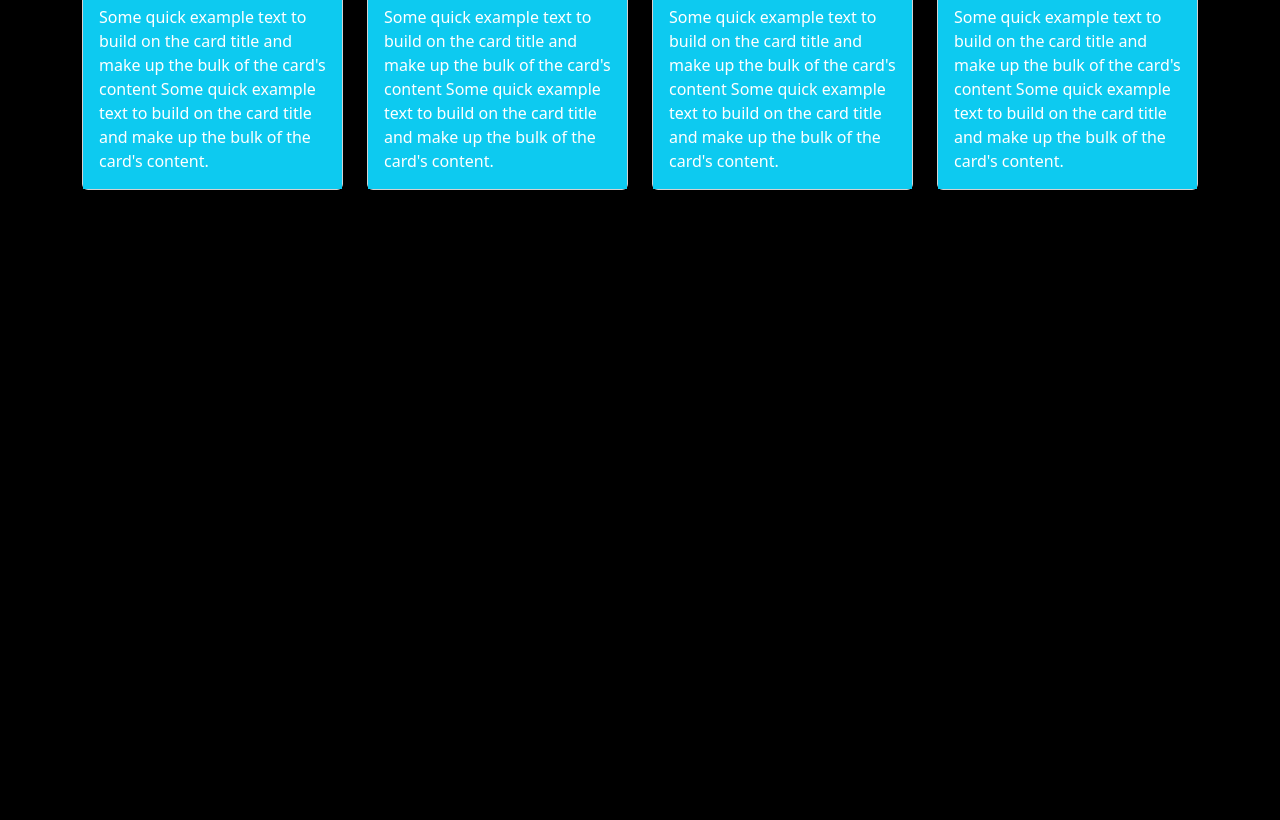
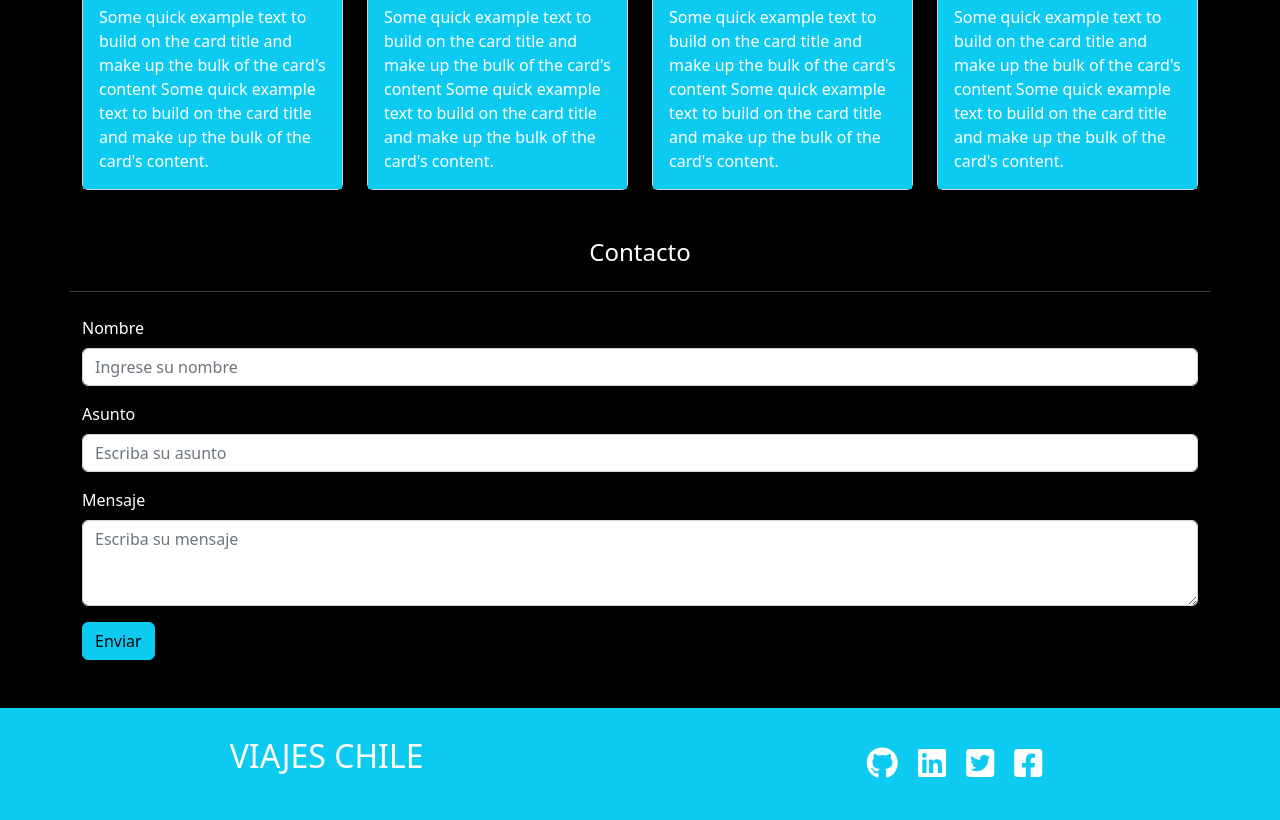
Before and after one commit to acolnar/viajeschile, a plain HTML site: page index.html in a window 1280 px wide. Shown: the part 1831-2651 px from the top of the page. Before the commit the page ends 2069 px from the top, so only its background shows below. Drawn offline with nearby package versions, Linux system fonts and the light colour scheme.

Commit message:
Contacto y Footer done

```diff
--- a/index.html
+++ b/index.html
@@ -146,9 +146,41 @@
         </div>
     </section>
 
+    <section id="contacto">
+        <div>
+            <h4 class="text-center my-4">Contacto</h4>
+            <hr class="container bg-info mb-4">
+        </div>
+        <div class="container">
+            <div class="mb-3">
+                <label for="exampleFormControlInput1" class="form-label">Nombre</label>
+                <input type="text" class="form-control" id="exampleFormControlInput1" placeholder="Ingrese su nombre">
+              </div>
+              <div class="mb-3">
+                <label for="exampleFormControlInput1" class="form-label">Asunto</label>
+                <input type="text" class="form-control" id="exampleFormControlInput1" placeholder="Escriba su asunto">
+              </div>
+              <div class="mb-3">
+                <label for="exampleFormControlTextarea1" class="form-label">Mensaje</label>
+                <textarea class="form-control" id="exampleFormControlTextarea1" rows="3" placeholder="Escriba su mensaje"></textarea></textarea>
+              </div>
+              <button type="button" class="btn btn-info">Enviar</button>
+        </div>
+    </section>
 
-
-
+    <footer class="container-fluid bg-info py-4 mt-5">
+        <div class="footer-wrap">
+            <div>
+                <p class="fs-2">VIAJES CHILE</p>
+            </div>
+            <div>
+                <i data-bs-toggle="tooltip" data-bs-placement="top" data-bs-title="Github" class="fa-brands fa-github fa-2x mx-2"></i>
+                <i data-bs-toggle="tooltip" data-bs-placement="top" data-bs-title="Linkedin" class="fa-brands fa-linkedin fa-2x mx-2"></i>
+                <i data-bs-toggle="tooltip" data-bs-placement="top" data-bs-title="Twitter" class="fa-brands fa-square-twitter fa-2x mx-2"></i>
+                <i data-bs-toggle="tooltip" data-bs-placement="top" data-bs-title="Facebook" class="fa-brands fa-square-facebook fa-2x mx-2"></i>
+          </div>
+        </div>
+    </footer>
 
     <script src="https://code.jquery.com/jquery-3.6.1.min.js"></script>
     <script src="assets/js/main.js"></script>
```
